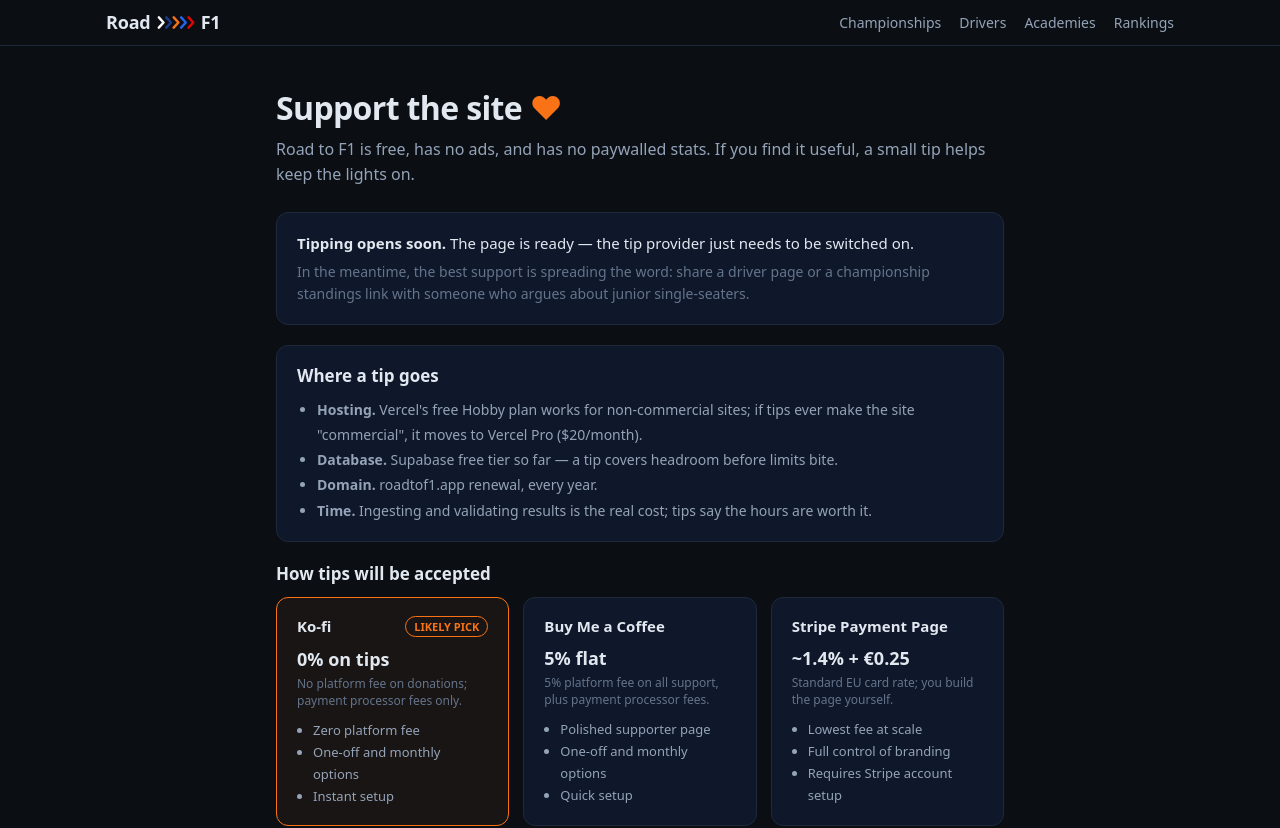
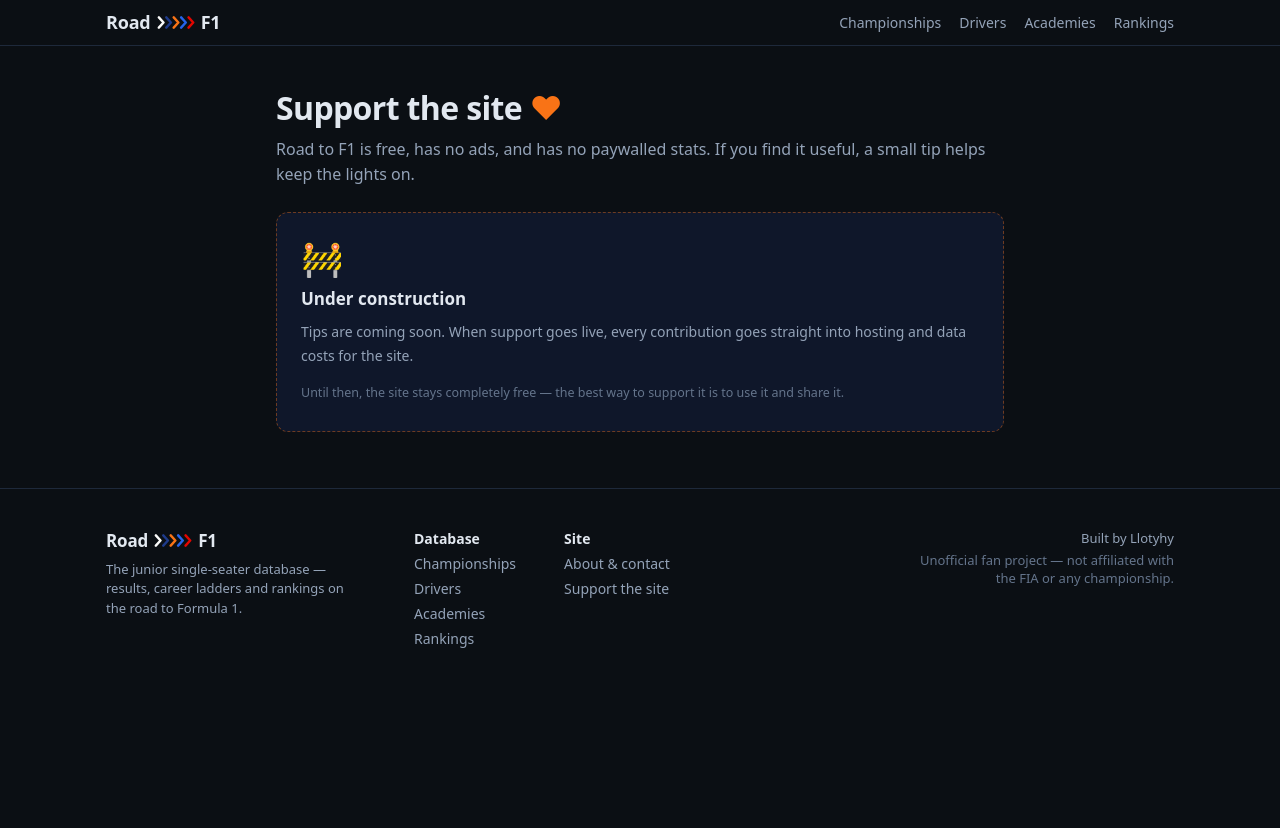
Before and after one commit to Llotyhy/road-to-f1, a Next.js app: page /support in a window 1280 px wide. Shown: the top 828 px of the page. After the commit the page ends 800 px from the top, so only its background shows below. Built offline with nearby package versions, Linux system fonts and the light colour scheme.

Commit message:
Update page.tsx

```diff
--- a/app/support/page.tsx
+++ b/app/support/page.tsx
@@ -4,55 +4,14 @@ import type { Metadata } from "next";
 export const metadata: Metadata = {
   title: "Support the site",
   description:
-    "Road to F1 is free and ad-free. If you like the site, here's how a small tip helps keep it running.",
+    "Road to F1 is free and ad-free. Support options are on their way.",
   openGraph: {
     title: "Support the site — Road to F1",
     description:
-      "Road to F1 is free and ad-free. If you like the site, here's how a small tip helps keep it running.",
+      "Road to F1 is free and ad-free. Support options are on their way.",
     images: [{ url: "/opengraph-image.png", width: 1200, height: 630 }],
   },
 };
-
-// ─────────────────────────────────────────────────────────────
-// Tip link. Swap in the real URL once the provider is chosen:
-//   Ko-fi:     "https://ko-fi.com/roadtof1"
-//   BMC:       "https://buymeacoffee.com/roadtof1"
-//   Stripe:    your Stripe Payment Page link
-// Empty string = "opening soon" state (buttons disabled, page still live).
-// ─────────────────────────────────────────────────────────────
-const TIP_URL = "";
-
-type Provider = {
-  name: string;
-  fee: string;
-  feeNote: string;
-  recommended: boolean;
-  pros: string[];
-};
-
-const PROVIDERS: Provider[] = [
-  {
-    name: "Ko-fi",
-    fee: "0% on tips",
-    feeNote: "No platform fee on donations; payment processor fees only.",
-    recommended: true,
-    pros: ["Zero platform fee", "One-off and monthly options", "Instant setup"],
-  },
-  {
-    name: "Buy Me a Coffee",
-    fee: "5% flat",
-    feeNote: "5% platform fee on all support, plus payment processor fees.",
-    recommended: false,
-    pros: ["Polished supporter page", "One-off and monthly options", "Quick setup"],
-  },
-  {
-    name: "Stripe Payment Page",
-    fee: "~1.4% + €0.25",
-    feeNote: "Standard EU card rate; you build the page yourself.",
-    recommended: false,
-    pros: ["Lowest fee at scale", "Full control of branding", "Requires Stripe account setup"],
-  },
-];
 
 const CARD: CSSProperties = {
   background: "#0f172a",
@@ -62,8 +21,6 @@ const CARD: CSSProperties = {
 };
 
 export default function SupportPage() {
-  const active = TIP_URL !== "";
-
   return (
     <main style={{ maxWidth: 760, margin: "0 auto", padding: "0 1rem" }}>
       <div style={{ padding: "2.5rem 0 1.5rem" }}>
@@ -76,119 +33,28 @@ export default function SupportPage() {
         </p>
       </div>
 
-      {/* Tip buttons / opening-soon */}
-      <section style={{ ...CARD, marginBottom: 20 }}>
-        {active ? (
-          <>
-            <p style={{ margin: "0 0 14px", fontSize: 15, lineHeight: 1.6 }}>
-              Every tip goes straight into hosting and data costs. Thank you!
-            </p>
-            <a
-              href={TIP_URL}
-              target="_blank"
-              rel="noopener noreferrer"
-              style={{
-                display: "inline-block",
-                background: "#f97316",
-                color: "#fff",
-                borderRadius: 8,
-                padding: "12px 22px",
-                fontSize: 15,
-                fontWeight: 700,
-                textDecoration: "none",
-              }}
-            >
-              Leave a tip
-            </a>
-          </>
-        ) : (
-          <>
-            <p style={{ margin: "0 0 6px", fontSize: 15, lineHeight: 1.6 }}>
-              <strong>Tipping opens soon.</strong> The page is ready — the tip provider just needs
-              to be switched on.
-            </p>
-            <p style={{ margin: 0, color: "#64748b", fontSize: 14, lineHeight: 1.6 }}>
-              In the meantime, the best support is spreading the word: share a driver page or a
-              championship standings link with someone who argues about junior single-seaters.
-            </p>
-          </>
-        )}
-      </section>
-
-      {/* Where the money goes */}
-      <section style={{ ...CARD, marginBottom: 20 }}>
-        <h2 style={{ fontSize: 17, margin: "0 0 10px" }}>Where a tip goes</h2>
-        <ul style={{ margin: 0, paddingLeft: 20, color: "#94a3b8", lineHeight: 1.8, fontSize: 14 }}>
-          <li>
-            <strong>Hosting.</strong> Vercel&apos;s free Hobby plan works for non-commercial sites;
-            if tips ever make the site &quot;commercial&quot;, it moves to Vercel Pro ($20/month).
-          </li>
-          <li>
-            <strong>Database.</strong> Supabase free tier so far — a tip covers headroom before
-            limits bite.
-          </li>
-          <li>
-            <strong>Domain.</strong> roadtof1.app renewal, every year.
-          </li>
-          <li>
-            <strong>Time.</strong> Ingesting and validating results is the real cost; tips say the
-            hours are worth it.
-          </li>
-        </ul>
-      </section>
-
-      {/* Provider comparison */}
-      <section>
-        <h2 style={{ fontSize: 17, margin: "0 0 12px" }}>How tips will be accepted</h2>
-        <div style={{ display: "grid", gridTemplateColumns: "repeat(auto-fit, minmax(220px, 1fr))", gap: 14 }}>
-          {PROVIDERS.map((p) => (
-            <div
-              key={p.name}
-              style={{
-                ...CARD,
-                ...(p.recommended
-                  ? { border: "1px solid #f97316", background: "rgba(249,115,22,0.06)" }
-                  : {}),
-              }}
-            >
-              <div style={{ display: "flex", alignItems: "center", justifyContent: "space-between" }}>
-                <strong style={{ fontSize: 15 }}>{p.name}</strong>
-                {p.recommended && (
-                  <span
-                    style={{
-                      fontSize: 11,
-                      fontWeight: 700,
-                      color: "#f97316",
-                      border: "1px solid #f97316",
-                      borderRadius: 999,
-                      padding: "2px 8px",
-                    }}
-                  >
-                    LIKELY PICK
-                  </span>
-                )}
-              </div>
-              <div style={{ fontWeight: 700, fontSize: 18, margin: "10px 0 4px", color: "var(--text)" }}>
-                {p.fee}
-              </div>
-              <div style={{ color: "#64748b", fontSize: 12, marginBottom: 10 }}>{p.feeNote}</div>
-              <ul style={{ margin: 0, paddingLeft: 16, color: "#94a3b8", lineHeight: 1.7, fontSize: 13 }}>
-                {p.pros.map((pro) => (
-                  <li key={pro}>{pro}</li>
-                ))}
-              </ul>
-            </div>
-          ))}
+      {/* Under construction */}
+      <section
+        style={{
+          ...CARD,
+          border: "1px dashed #f9731666",
+          padding: "28px 24px",
+          marginBottom: 20,
+        }}
+      >
+        <div style={{ fontSize: 34, lineHeight: 1 }}>🚧</div>
+        <div style={{ fontWeight: 700, fontSize: 17, color: "var(--text)", marginTop: 12 }}>
+          Under construction
         </div>
-        <p style={{ color: "#64748b", fontSize: 12, marginTop: 12, lineHeight: 1.6 }}>
-          Fees are indicative — check the provider&apos;s current pricing page before switching on
-          the tip link.
+        <p style={{ color: "#94a3b8", fontSize: 14, lineHeight: 1.7, margin: "10px 0 0" }}>
+          Tips are coming soon. When support goes live, every contribution goes straight into
+          hosting and data costs for the site.
+        </p>
+        <p style={{ color: "#64748b", fontSize: 12.5, lineHeight: 1.7, margin: "14px 0 0" }}>
+          Until then, the site stays completely free — the best way to support it is to use it and
+          share it.
         </p>
       </section>
-
-      <p style={{ color: "#94a3b8", fontSize: 15, padding: "2rem 0 3rem" }}>
-        Thank you for being here. Really. ♥
-      </p>
     </main>
   );
 }
```
